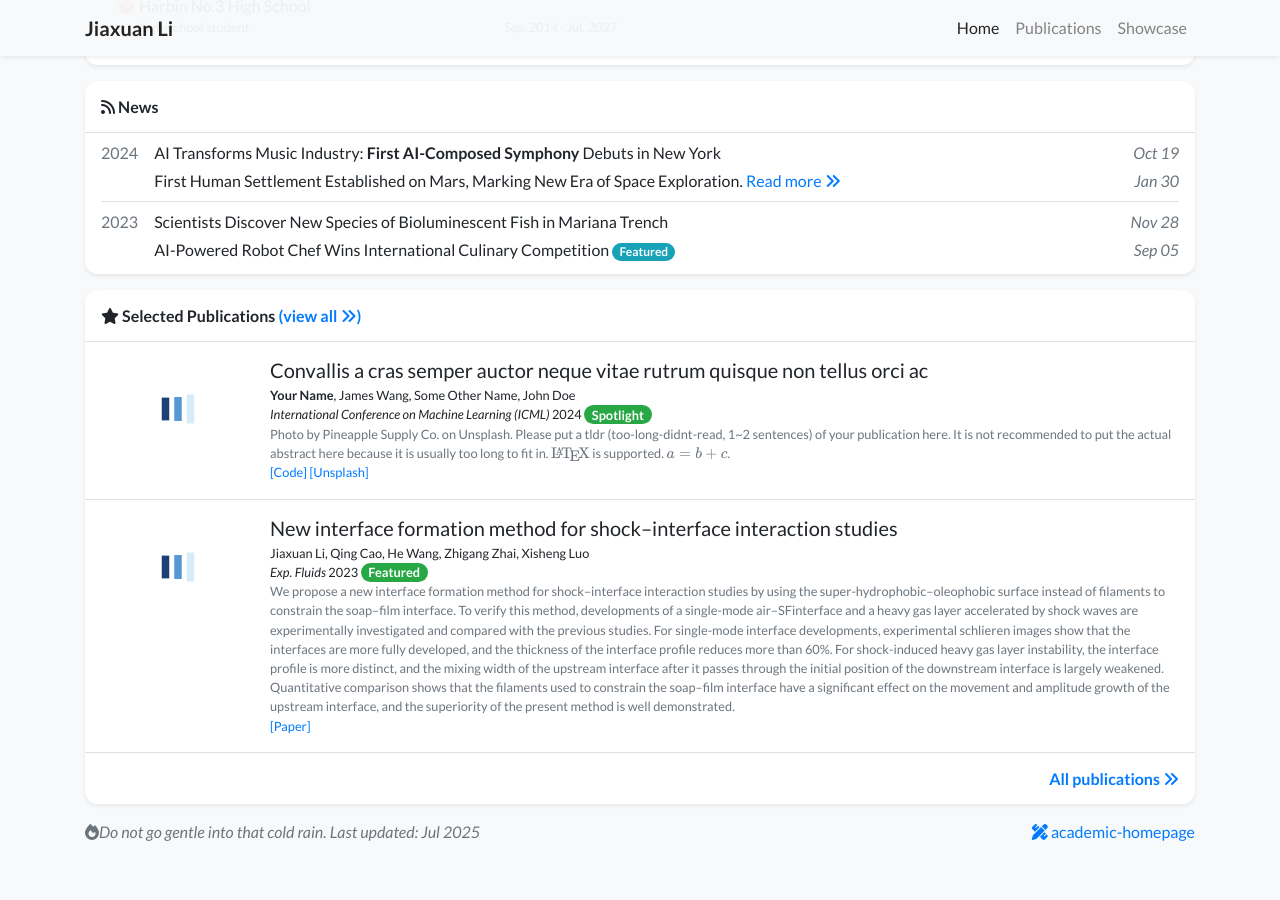
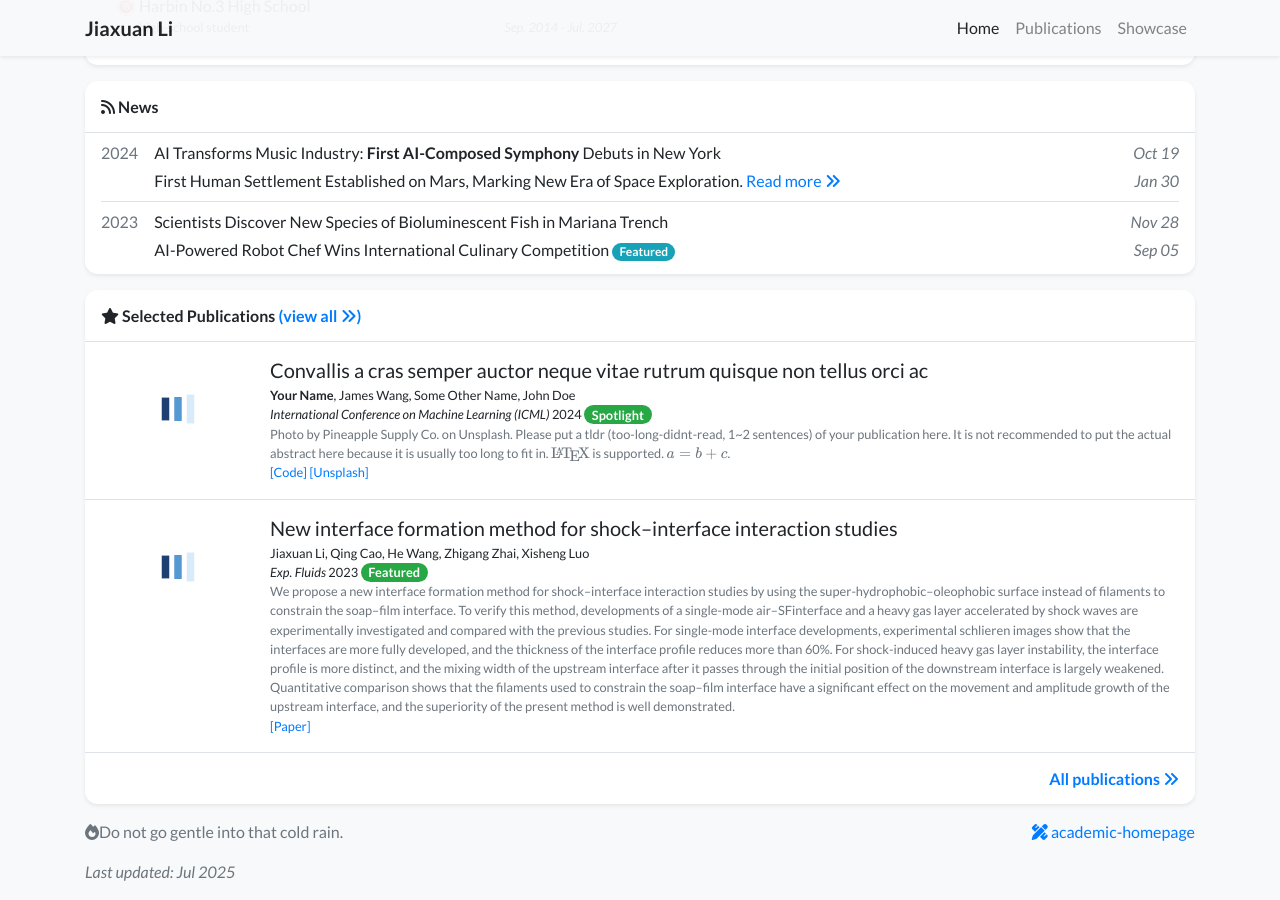
Before and after one commit to ChiaHsuanLee116/chiahsuanlee116.github.io, a Jekyll site: the page built from index.html, in a window 1280 px wide and 900 px high, scrolled down 1789 px. Built offline with Jekyll 4.4.1, drawn with Linux system fonts in a browser that asks for light colours; nearby versions of some CDN libraries; a style sheet for code colours, icons or effects is not loaded; before the commit the page ends 2649 px from its top, so only the background shows below that.

Commit message:
Update footer.html

```diff
--- a/_includes/footer.html
+++ b/_includes/footer.html
@@ -3,7 +3,7 @@
         <div class="row my-3">
             <div class="col-6">
                 <div class="text-muted">
-                    <i><i class="fas fa-fire"></i>Do not go gentle into that cold rain.</i>
+                    <p><i class="fas fa-fire"></i>Do not go gentle into that cold rain.</p>
                     <i>Last updated: {{ "now" | date: "%b %Y" }}</i>
                 </div>
             </div>
```
